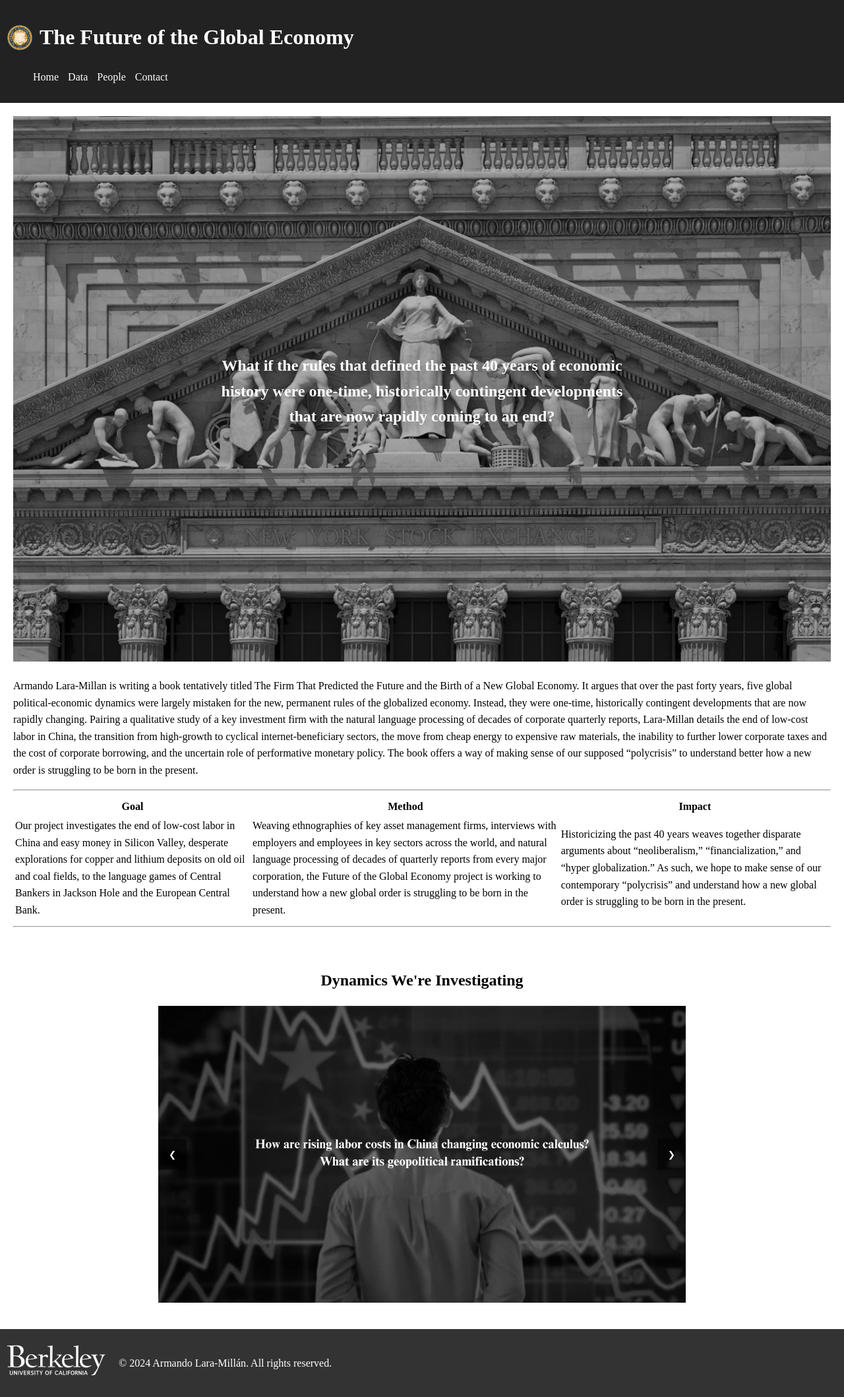
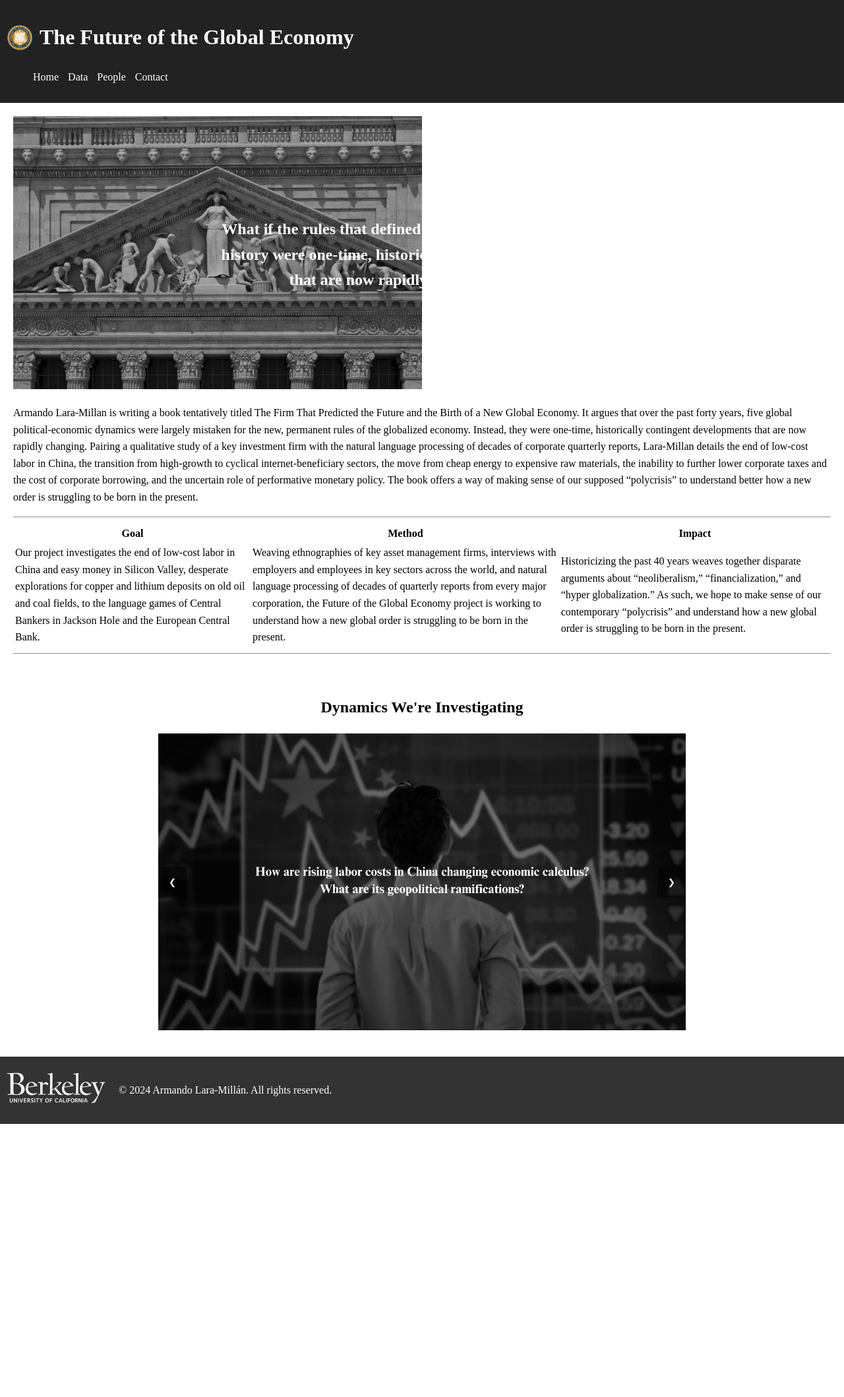
Before and after one commit to juliocedillo/neweconomy, a Jekyll site: the page built from index.md, in a window 1280 px wide. Shown: the whole page at 66% size. Built offline with Jekyll 4.4.1, drawn with Linux system fonts in a browser that asks for light colours; after the commit the page ends 1704 px from its top, so only the background shows below that.

Commit message:
Update index.md

```diff
--- a/index.md
+++ b/index.md
@@ -5,7 +5,7 @@ permalink: /
 ---
 
 <div style="position: relative; display: inline-block;">
-  <img src="https://juliocedillo.github.io/neweconomy/assets/images/21.png" alt="header" style="width: 100%; height: 50%; border: none;">
+  <img src="https://juliocedillo.github.io/neweconomy/assets/images/21.png" alt="header" style="width: 50%; height: 50%; border: none;">
   <div style="position: absolute; top: 50%; left: 50%; transform: translate(-50%, -50%); color: white; font-size: 24px; font-weight: bold;">
     <div align="center">
       What if the rules that defined the past 40 years of economic history were one-time, historically contingent developments that are now rapidly coming to an end?
```
Also changed, not shown: other parts of index.md (+0 -4 lines).
